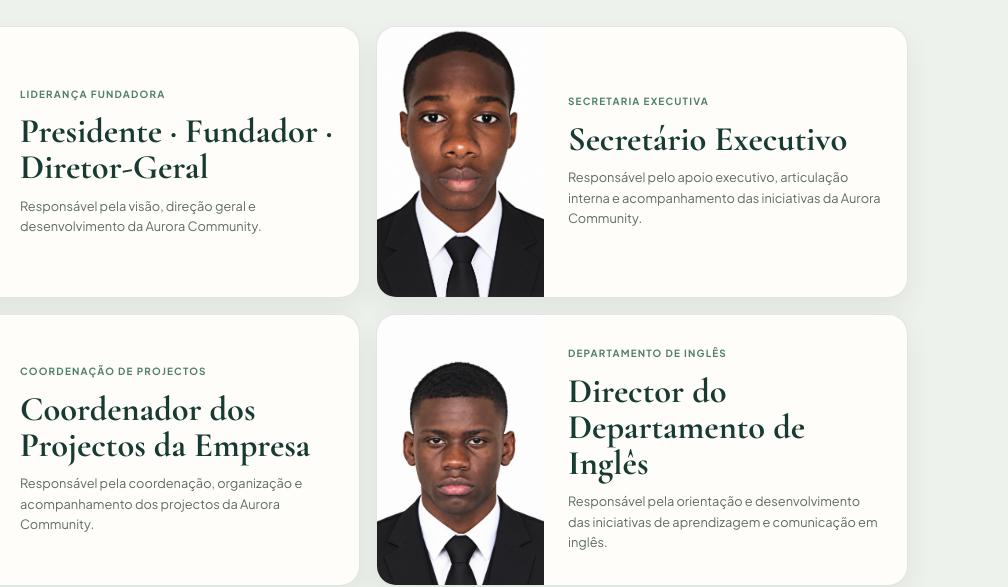
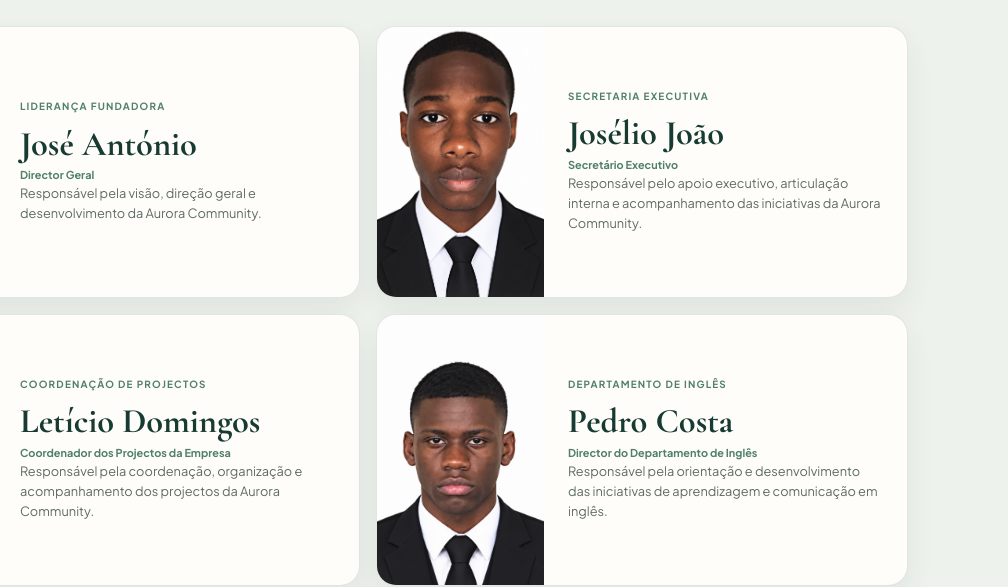
Before and after one commit to auroracommunityAO/AC, a plain HTML site: page index.html in a window 1280 px wide. Shown: the part 1505-2092 px from the top of the page, 272-1280 px from the left. Drawn offline with nearby package versions, Linux system fonts and the light colour scheme.

Commit message:
content: adicionar nomes e cargos da lideranca

```diff
--- a/index.html
+++ b/index.html
@@ -88,7 +88,8 @@
                     </div>
                     <div class="leader-card-content">
                         <span class="leader-kicker">Liderança fundadora</span>
-                        <h3>Presidente · Fundador · Diretor-Geral</h3>
+                        <h3>José António</h3>
+                        <span class="leader-role">Director Geral</span>
                         <p>Responsável pela visão, direção geral e desenvolvimento da Aurora Community.</p>
                     </div>
                 </article>
@@ -99,7 +100,8 @@
                     </div>
                     <div class="leader-card-content">
                         <span class="leader-kicker">Secretaria executiva</span>
-                        <h3>Secretário Executivo</h3>
+                        <h3>Josélio João</h3>
+                        <span class="leader-role">Secretário Executivo</span>
                         <p>Responsável pelo apoio executivo, articulação interna e acompanhamento das iniciativas da Aurora Community.</p>
                     </div>
                 </article>
@@ -110,7 +112,8 @@
                     </div>
                     <div class="leader-card-content">
                         <span class="leader-kicker">Coordenação de projectos</span>
-                        <h3>Coordenador dos Projectos da Empresa</h3>
+                        <h3>Letício Domingos</h3>
+                        <span class="leader-role">Coordenador dos Projectos da Empresa</span>
                         <p>Responsável pela coordenação, organização e acompanhamento dos projectos da Aurora Community.</p>
                     </div>
                 </article>
@@ -121,7 +124,8 @@
                     </div>
                     <div class="leader-card-content">
                         <span class="leader-kicker">Departamento de Inglês</span>
-                        <h3>Director do Departamento de Inglês</h3>
+                        <h3>Pedro Costa</h3>
+                        <span class="leader-role">Director do Departamento de Inglês</span>
                         <p>Responsável pela orientação e desenvolvimento das iniciativas de aprendizagem e comunicação em inglês.</p>
                     </div>
                 </article>
--- a/style.css
+++ b/style.css
@@ -1256,3 +1256,12 @@ body {
         padding: 1rem;
     }
 }
+
+.leadership-grid .leader-role {
+    display: block;
+    margin-top: -0.25rem;
+    color: #4f8068;
+    font-size: 0.68rem;
+    font-weight: 700;
+    line-height: 1.35;
+}
```
